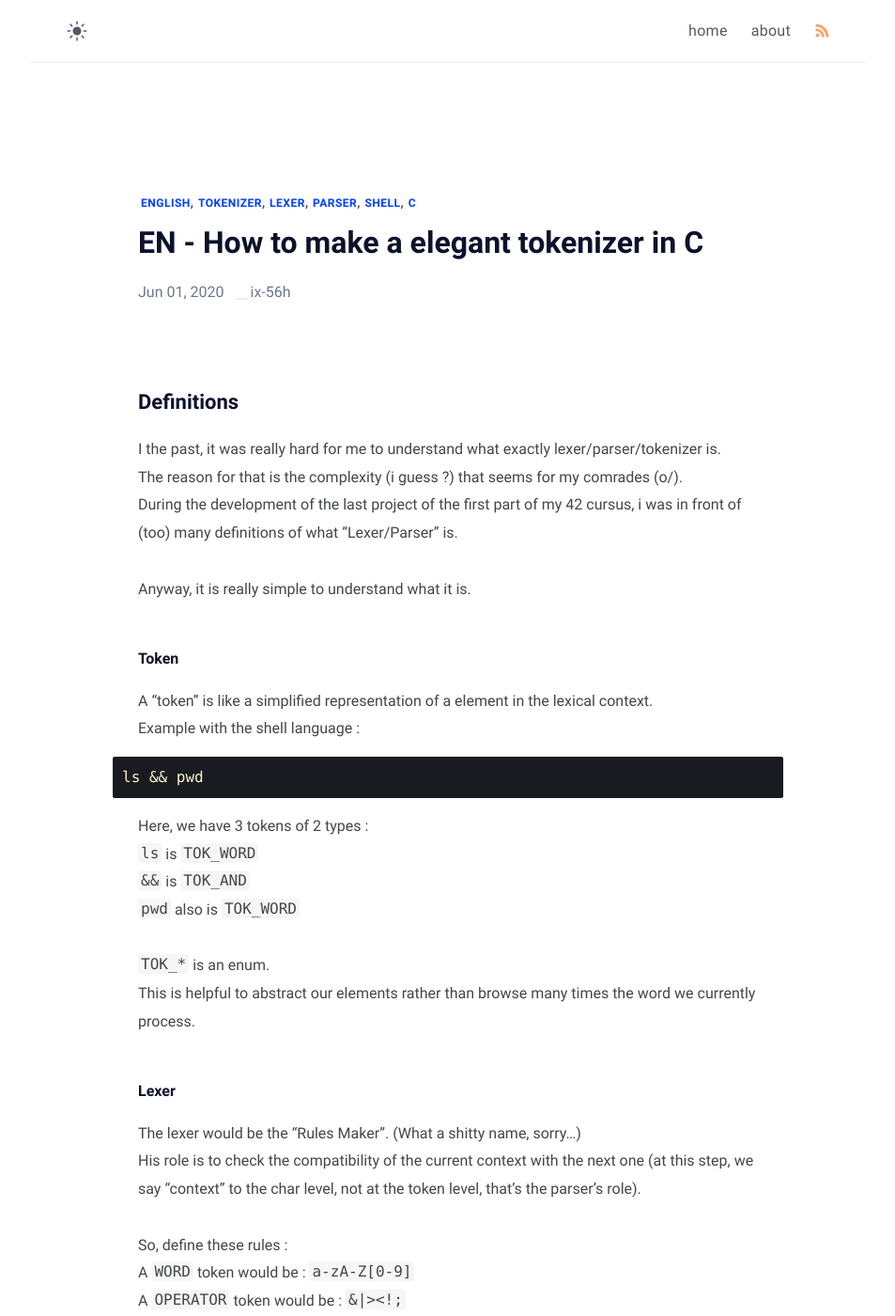
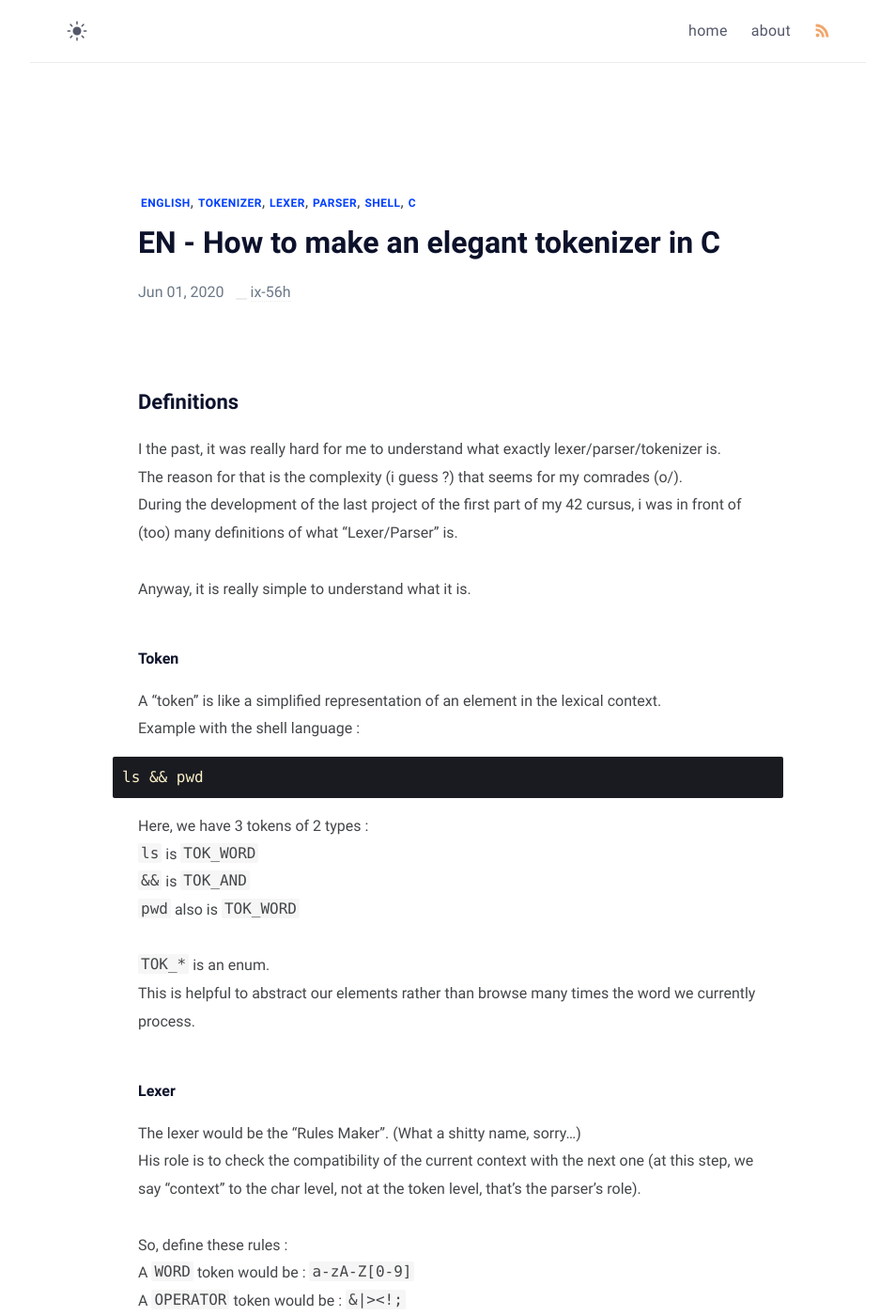
Before and after one commit to ix-56h/ix-56h.github.io, a Jekyll site: the page built from _posts/how-to-make-a-tokenizer/2020-06-01-how-to-make-a-tokenizer.md, in a window 1280 px wide and 1400 px high. Shown: the whole window at 94% size, without its empty margins (163-1116 px from the left). Built offline with Jekyll 4.4.1, drawn with Linux system fonts in a browser that asks for light colours; some of the changed text lies outside the part shown.

Commit message:
corrections

````diff
--- a/_posts/how-to-make-a-tokenizer/2020-06-01-how-to-make-a-tokenizer.md
+++ b/_posts/how-to-make-a-tokenizer/2020-06-01-how-to-make-a-tokenizer.md
@@ -1,5 +1,5 @@
 ---
-title: EN - How to make a elegant tokenizer in C
+title: EN - How to make an elegant tokenizer in C
 date: 2020-06-01 12:45:00 +07:00
 tags: [english, tokenizer, lexer, parser, shell, C]
 description: Implementation of a tokenizer in a Shell Parser context in C.
@@ -14,7 +14,7 @@ During the development of the last project of the first part of my 42 cursus, i
 Anyway, it is really simple to understand what it is.
 ##### Token
 
-A "token" is like a simplified representation of a element in the lexical context.
+A "token" is like a simplified representation of an element in the lexical context.
 Example with the shell language :
 ```bash
 ls && pwd
@@ -35,7 +35,7 @@ His role is to check the compatibility of the current context with the next one
 So, define these rules :
 A `WORD` token would be : `a-zA-Z[0-9]`
 A `OPERATOR` token would be : `&|><!;`
-(don't care about the Regexp, this is a example.)
+(don't care about the Regexp, this is an example.)
 
 Theses rules let us differentiate a token to another one.
 `ls` would be different to `>>`, ls is a `word`, `>>` would be a `operator` (most exactly a `redirection`).
````
Also changed, not shown: other parts of _posts/how-to-make-a-tokenizer/2020-06-01-how-to-make-a-tokenizer.md (+1 -1 lines).
